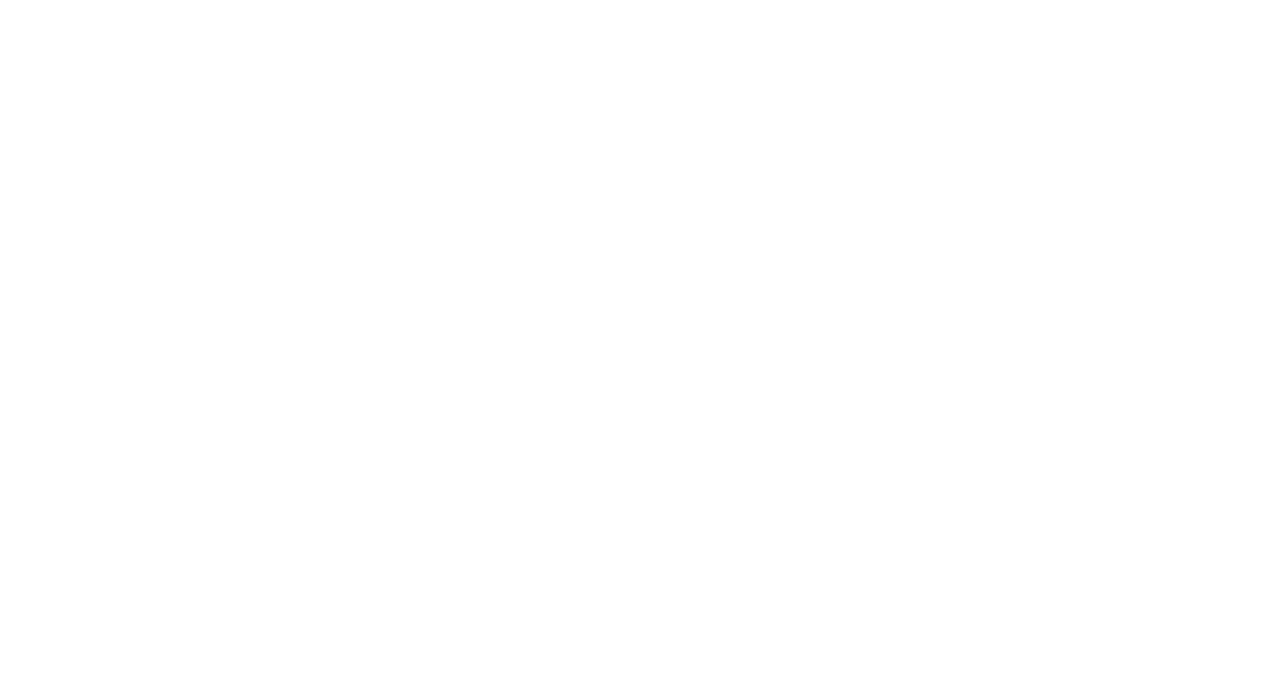
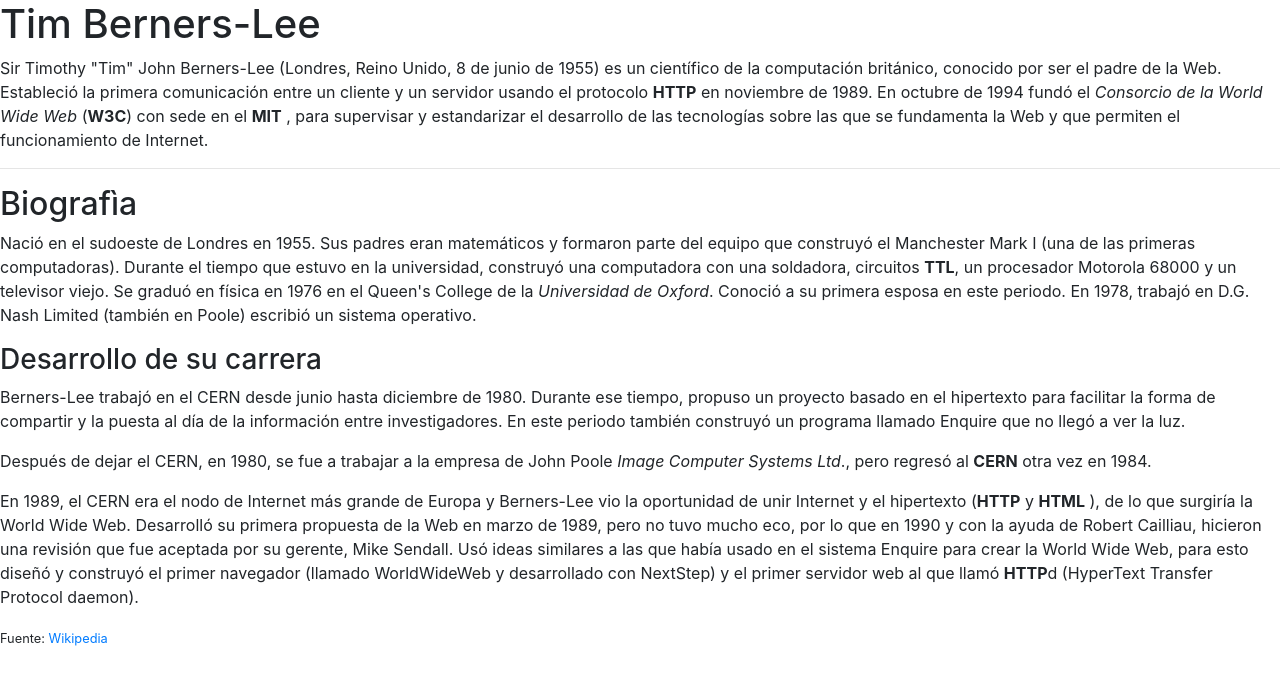
Before and after one commit to khriztianmoreno/fullstack-js-makeitreal, a plain HTML site: page daniel_alvarez/tim_berners/index.html in a window 1280 px wide. Drawn offline with nearby package versions, Linux system fonts and the light colour scheme.

Commit message:
Finished html TBL

```diff
--- a/daniel_alvarez/tim_berners/index.html
+++ b/daniel_alvarez/tim_berners/index.html
@@ -4,8 +4,22 @@
     <meta charset="UTF-8">
     <meta name="viewport" content="width=device-width, initial-scale=1.0">
     <title>Tim Berners | A Biography by Daniel Alvarez</title>
+    <link rel="stylesheet" href="https://maxcdn.bootstrapcdn.com/bootstrap/4.0.0/css/bootstrap.min.css" integrity="sha384-Gn5384xqQ1aoWXA+058RXPxPg6fy4IWvTNh0E263XmFcJlSAwiGgFAW/dAiS6JXm" crossorigin="anonymous">
+
 </head>
 <body>
-
+    <h1>Tim Berners-Lee</h1>
+    <p>Sir Timothy "Tim" John Berners-Lee (Londres, Reino Unido, 8 de junio de 1955) es un científico de la computación británico, conocido por ser el padre de la Web. Estableció la primera comunicación entre un cliente y un servidor usando el protocolo <strong>HTTP</strong> en noviembre de 1989. En octubre de 1994 fundó el <em>Consorcio de la World Wide Web</em> (<strong>W3C</strong>) con sede en el <strong>MIT</strong> , para supervisar y estandarizar el desarrollo de las tecnologías sobre las que se fundamenta la Web y que permiten el funcionamiento de Internet.</p>
+    <hr>
+    <h2>Biografìa</h2>
+    <p>Nació en el sudoeste de Londres en 1955. Sus padres eran matemáticos y formaron parte del equipo que construyó el Manchester Mark I (una de las primeras computadoras). Durante el tiempo que estuvo en la universidad, construyó una computadora con una soldadora, circuitos <strong>TTL</strong>, un procesador Motorola 68000 y un televisor viejo. Se graduó en física en 1976 en el Queen's College de la <em>Universidad de Oxford</em>. Conoció a su primera esposa en este periodo. En 1978, trabajó en D.G. Nash Limited (también en Poole) escribió un sistema operativo.</p>
+    <h3>Desarrollo de su carrera</h3>
+    <p>Berners-Lee trabajó en el CERN desde junio hasta diciembre de 1980. Durante ese tiempo, propuso un proyecto basado en el hipertexto para facilitar la forma de compartir y la puesta al día de la información entre investigadores. En este periodo también construyó un programa llamado Enquire que no llegó a ver la luz.</p>
+    <p>Después de dejar el CERN, en 1980, se fue a trabajar a la empresa de John Poole <em>Image Computer Systems Ltd</em>., pero regresó al <strong>CERN</strong> otra vez en 1984.</p>
+    <p>En 1989, el CERN era el nodo de Internet más grande de Europa y Berners-Lee vio la oportunidad de unir Internet y el hipertexto (<strong>HTTP</strong> y <strong>HTML</strong> ), de lo que surgiría la World Wide Web. Desarrolló su primera propuesta de la Web en marzo de 1989, pero no tuvo mucho eco, por lo que en 1990 y con la ayuda de Robert Cailliau, hicieron una revisión que fue aceptada por su gerente, Mike Sendall. Usó ideas similares a las que había usado en el sistema Enquire para crear la World Wide Web, para esto diseñó y construyó el primer navegador (llamado WorldWideWeb y desarrollado con NextStep) y el primer servidor web al que llamó <strong>HTTP</strong>d (HyperText Transfer Protocol daemon).</p>
+    <p><small>Fuente: <a href="https://www.wikipedia.com">Wikipedia</a></small></p>
+    <script src="https://code.jquery.com/jquery-3.2.1.slim.min.js" integrity="sha384-KJ3o2DKtIkvYIK3UENzmM7KCkRr/rE9/Qpg6aAZGJwFDMVNA/GpGFF93hXpG5KkN" crossorigin="anonymous"></script>
+    <script src="https://cdnjs.cloudflare.com/ajax/libs/popper.js/1.12.9/umd/popper.min.js" integrity="sha384-ApNbgh9B+Y1QKtv3Rn7W3mgPxhU9K/ScQsAP7hUibX39j7fakFPskvXusvfa0b4Q" crossorigin="anonymous"></script>
+    <script src="https://maxcdn.bootstrapcdn.com/bootstrap/4.0.0/js/bootstrap.min.js" integrity="sha384-JZR6Spejh4U02d8jOt6vLEHfe/JQGiRRSQQxSfFWpi1MquVdAyjUar5+76PVCmYl" crossorigin="anonymous"></script>
 </body>
 </html>
```
